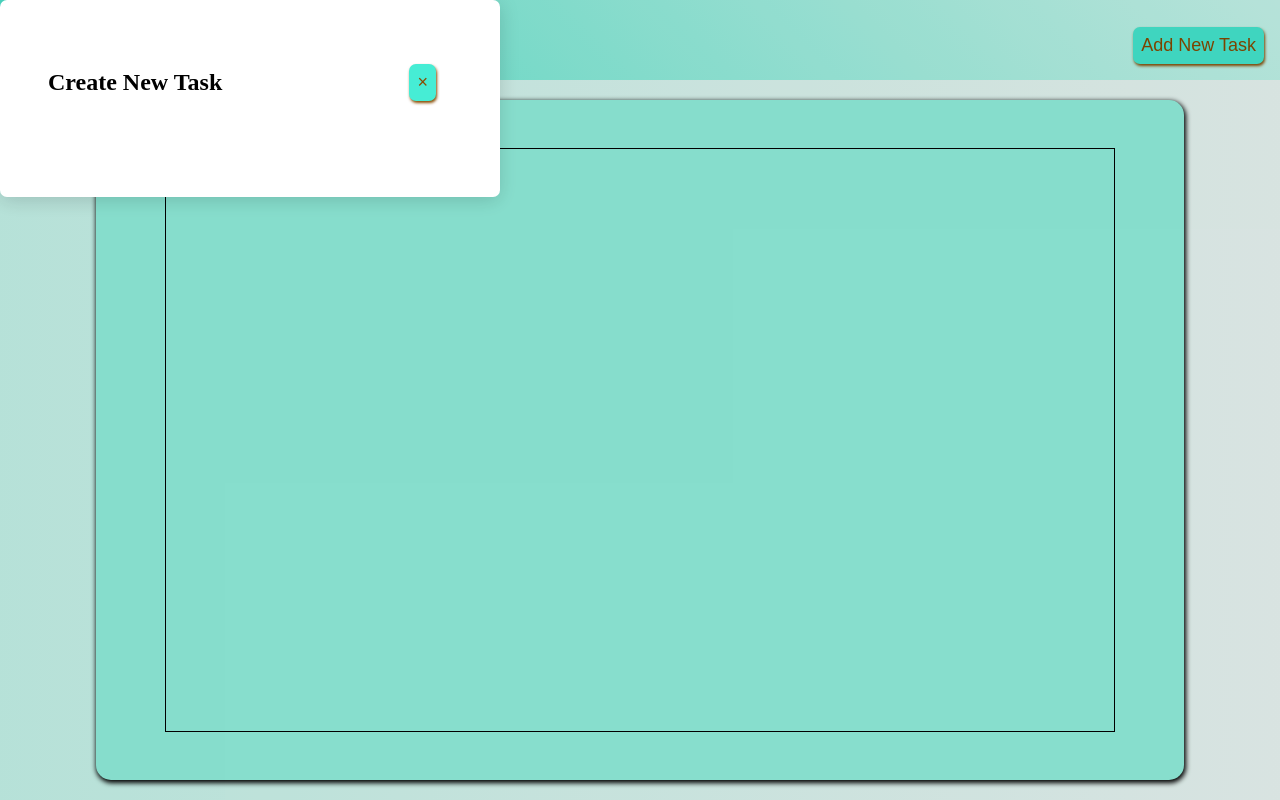
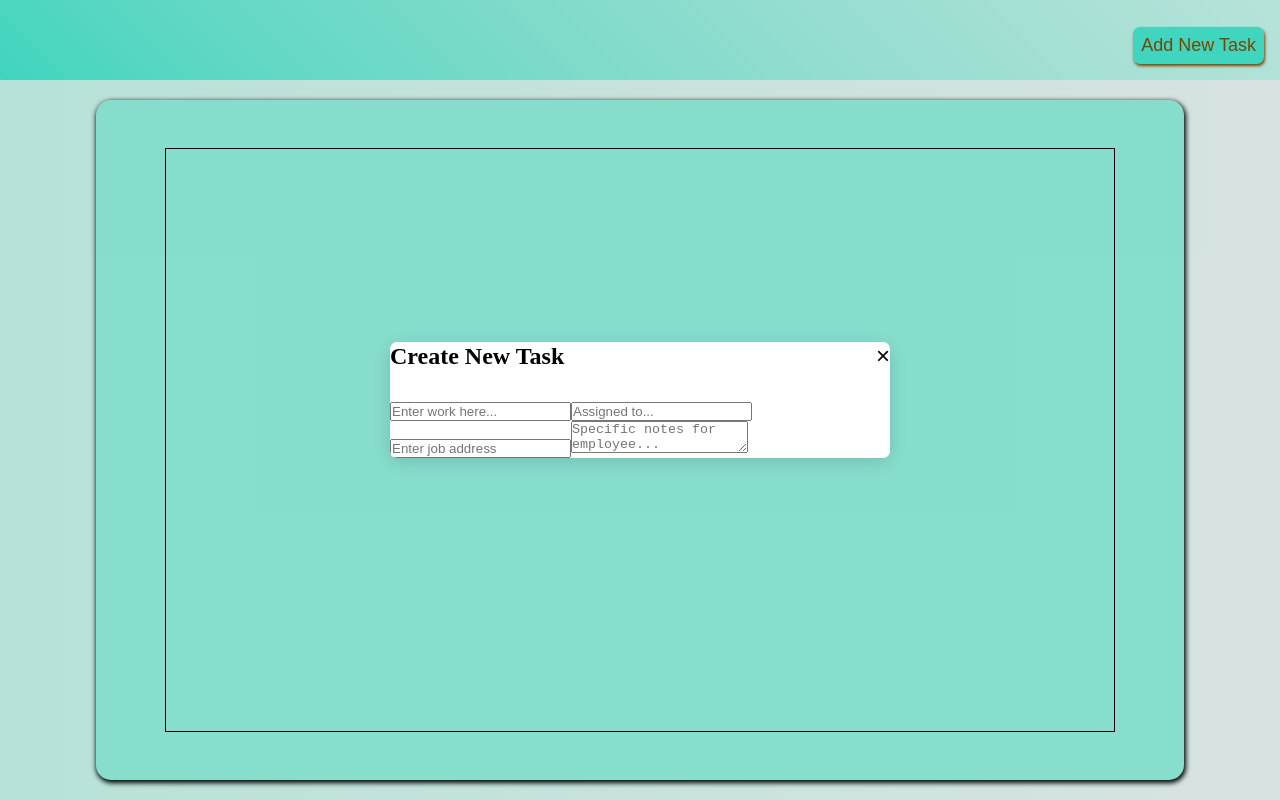
Before and after one commit to mynamesdallas/task-management, a plain HTML site: page index.html in a window 1280 px wide. Both pictures are taken after a click on the button "Add New Task". Drawn offline with Linux system fonts and the light colour scheme.

Commit message:
Refined some css to make modal sit center of screen and added the inputs for the modal for supervisors to add information for employee

```diff
--- a/script.js
+++ b/script.js
@@ -9,3 +9,24 @@ openBtn.addEventListener("click", () => {
 closeBtn.addEventListener("click", () => {
     modal.close();
 })
+
+const workTitleInput = document.createElement("input");
+workTitleInput.type = "text";
+workTitleInput.className = "work-title-input";
+workTitleInput.placeholder = "Enter work here...";
+
+const employeeInput = document.createElement("input");
+employeeInput.type = "text";
+employeeInput.className = "employee-input";
+employeeInput.placeholder = "Assigned to...";
+
+const locationInput = document.createElement("input");
+locationInput.type = "text";
+locationInput.className = "location-input";
+locationInput.placeholder = "Enter job address";
+
+const notesInput = document.createElement("textarea");
+notesInput.className = "notes-input";
+notesInput.placeholder = "Specific notes for employee..."
+
+modal.append(workTitleInput, employeeInput, locationInput, notesInput)
--- a/styles.css
+++ b/styles.css
@@ -28,7 +28,7 @@ header {
     justify-content: flex-end;
 }
 
-button {
+#openModalBtn {
     align-self: end;
     margin: 1rem;
     padding: .5rem;
@@ -40,7 +40,7 @@ button {
     font-size: large;
 }
 
-button:hover {
+#openModalBtn:hover {
     background-color: oklch(70.4% 0.14 182.503);
     transform: translateY(4px);
     box-shadow: -1px -.25px 3px;
@@ -71,9 +71,9 @@ main {
 dialog {
     border: none;
     border-radius: 7px;
-    padding: 3rem;
     max-width: 500px;
     width: 90%;
+    margin: auto;
     box-shadow: 0 4px 20px rgba(0, 0, 0, 0.15);
 }
 
@@ -84,7 +84,7 @@ dialog {
     margin-bottom: 2rem;
 }
 
-#closeModaBtn {
+#closeModalBtn {
     background: none;
     border: none;
     font-size: 1.5rem;
```
